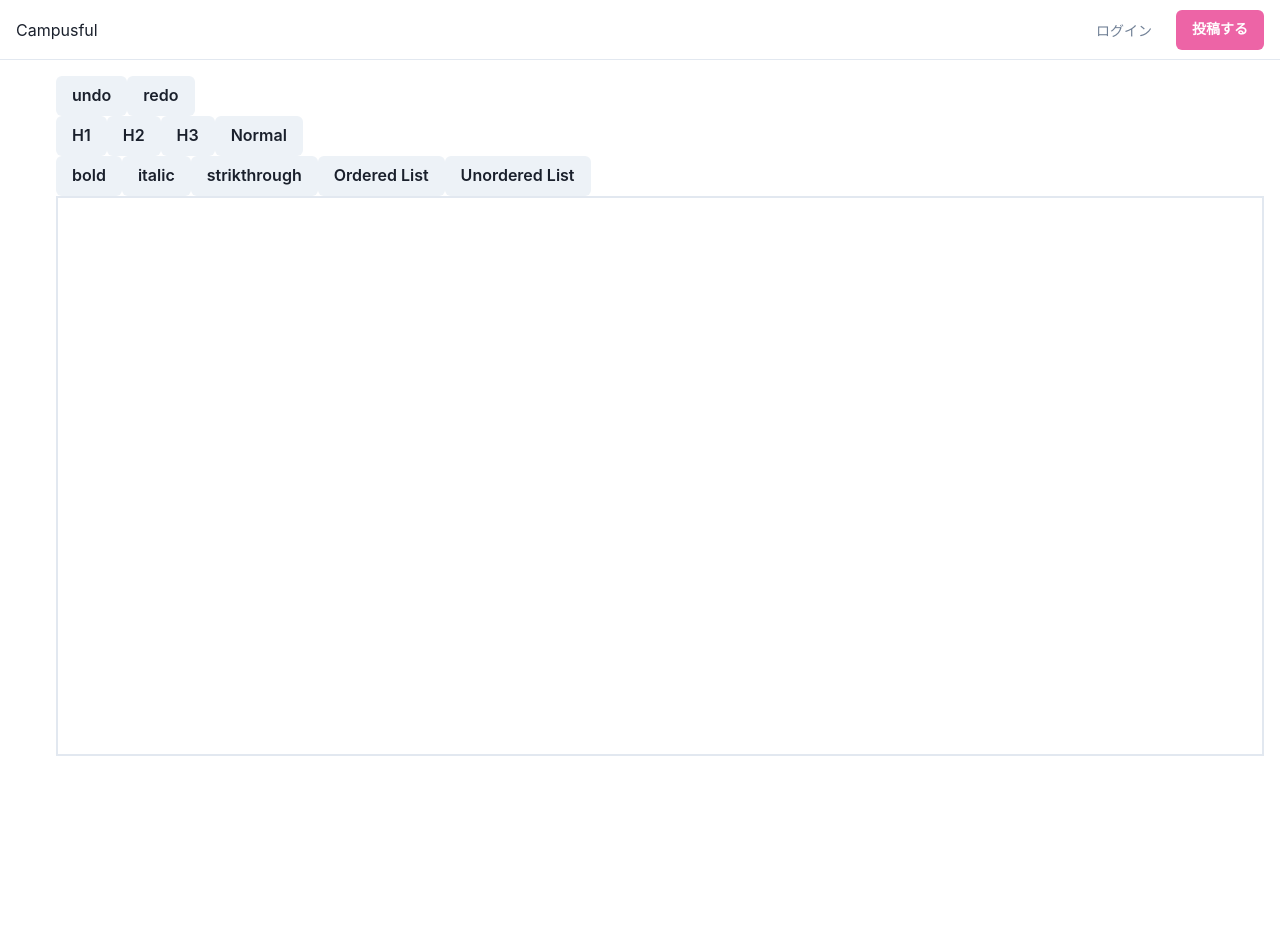
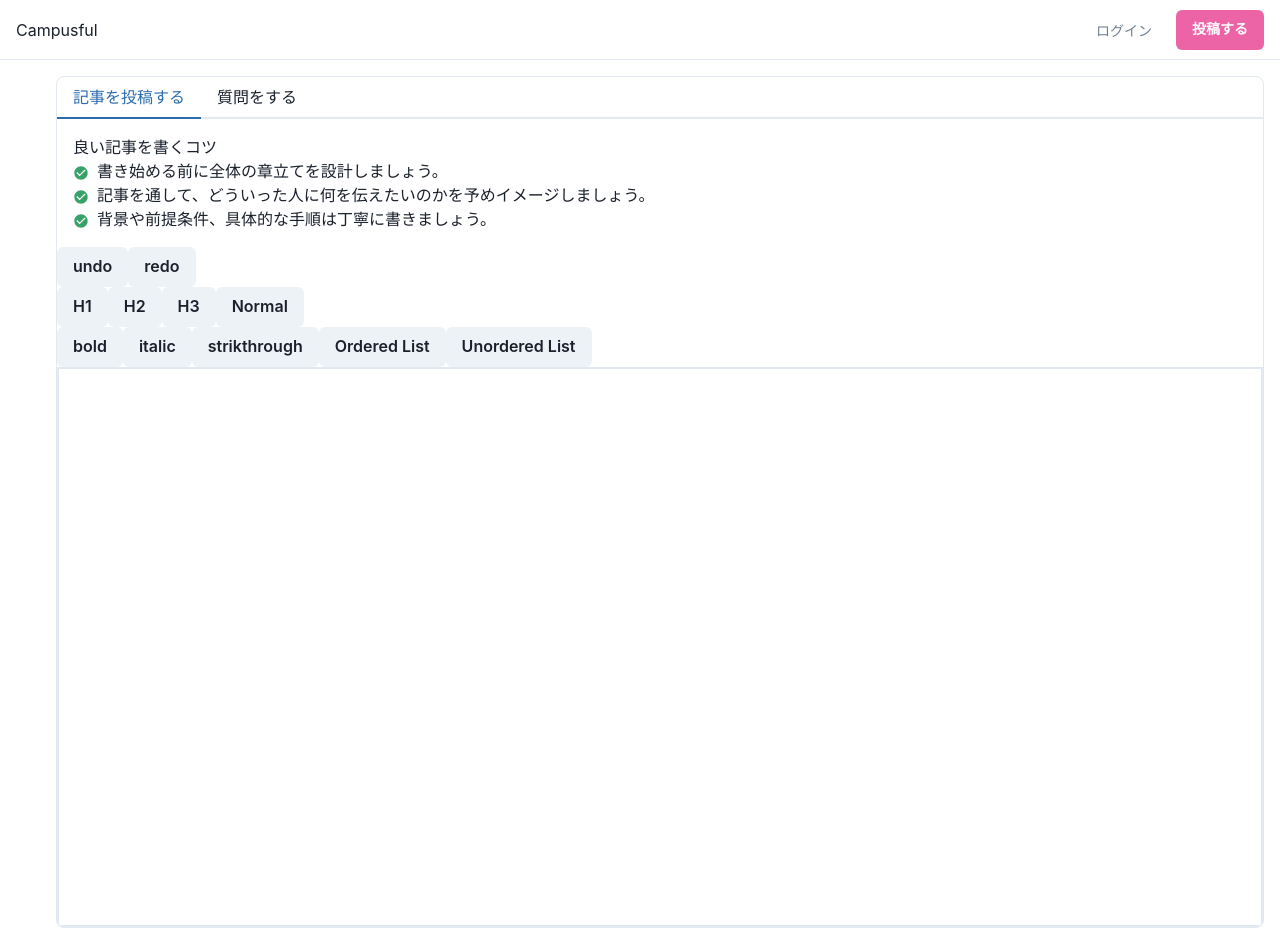
Before and after one commit to michiokoyama/campusful, a React (Create React App) app in the folder web/frontend/: page /articles/post in a window 1280 px wide. Before the commit the page ends 800 px from the top, so only its background shows below. Built offline with nearby package versions, Linux system fonts and the light colour scheme.

Commit message:
Update: 記事投稿画面のデザインを更新する

```diff
--- a/web/frontend/src/pages/articles/post/routes/Post.tsx
+++ b/web/frontend/src/pages/articles/post/routes/Post.tsx
@@ -10,8 +10,23 @@ import { Header } from '../../../../components/common/Header';
 import {
   Box,
   Button,
+  List,
+  ListItem,
+  ListIcon,
   Flex,
+  Tabs,
+  TabList,
+  Tab,
+  TabPanel,
+  TabPanels,
 } from '@chakra-ui/react';
+import { MdCheckCircle } from 'react-icons/md'
+/*
+import {
+  MdCheckCircle
+} from '@chakra-ui/icons';
+*/
+
 
 const InlineButtons = [
   {type: "BOLD", text: "bold"},
@@ -26,6 +41,63 @@ const BlockStyleButtons = [
   {type: "unstyled", text: "Normal"},
 ]
 
+const PostBody = () => {
+  return (
+    <Box maxW='xg' borderWidth='1px' borderRadius='lg' overflow='hidden'>
+      <SelectArticleType />
+      <TextEditor />
+    </Box>
+  )
+}
+
+// 記事 or 質問
+const SelectArticleType = () => {
+  return (
+    <Tabs>
+      <TabList>
+        <Tab>
+          記事を投稿する
+        </Tab>
+        <Tab>
+          質問をする
+        </Tab>
+      </TabList>
+      <TabPanels>
+        <TabPanel>
+          <p>良い記事を書くコツ</p>
+          <List>
+            <ListItem>
+              <ListIcon as={MdCheckCircle} color='green.500' />
+              書き始める前に全体の章立てを設計しましょう。
+            </ListItem>
+            <ListItem>
+              <ListIcon as={MdCheckCircle} color='green.500' />
+              記事を通して、どういった人に何を伝えたいのかを予めイメージしましょう。
+            </ListItem>
+            <ListItem>
+              <ListIcon as={MdCheckCircle} color='green.500' />
+              背景や前提条件、具体的な手順は丁寧に書きましょう。
+            </ListItem>
+          </List>
+        </TabPanel>
+        <TabPanel>
+          <p>良い質問をするコツ</p>
+          <List>
+            <ListItem>
+              <ListIcon as={MdCheckCircle} color='green.500' />
+              知りたいことを具体的に記述しましょう。
+            </ListItem>
+            <ListItem>
+              <ListIcon as={MdCheckCircle} color='green.500' />
+              それを知りたい背景や前提条件も具体的に記述しましょう。
+            </ListItem>
+          </List>
+        </TabPanel>
+      </TabPanels>
+    </Tabs>
+  )
+
+}
 
 const TextEditor = () => {
   const [editorState, setEditorState] = useState(() => EditorState.createEmpty())
@@ -86,7 +158,7 @@ const TextEditor = () => {
 export const Post = () => {
   return (
     <Header>
-      <TextEditor />
+      <PostBody />
     </Header>
   )
 }
```
